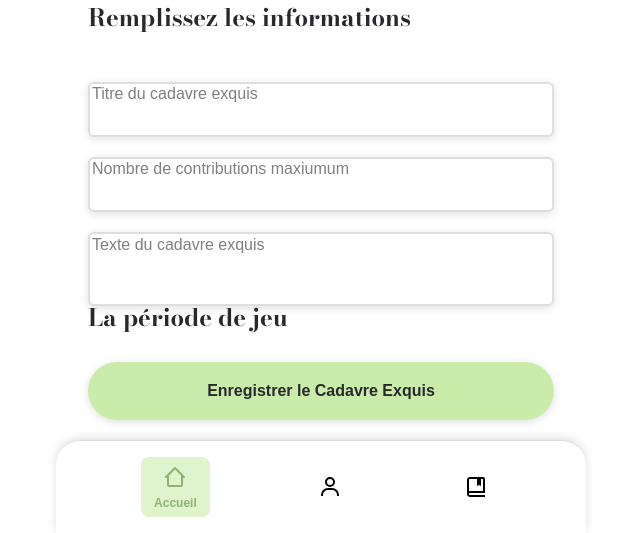
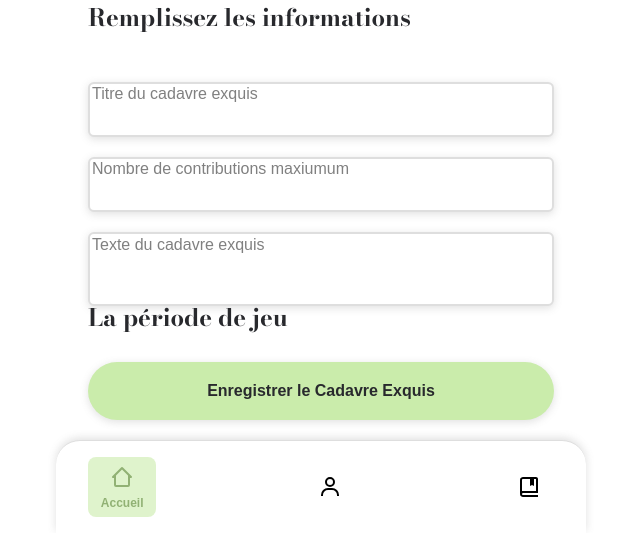
Before and after one commit to AkekoChan/loufok1.1, a PHP site: page /design/newCadavre.html in a window 1280 px wide. Shown: the part 267-800 px from the top of the page, without its empty margins (319-959 px from the left). Run offline with PHP 8.4, Linux system fonts and the light colour scheme; some web fonts are replaced.

Commit message:
fixing some css bugs

```diff
--- a/public/css/blocs/footer.css
+++ b/public/css/blocs/footer.css
@@ -12,8 +12,9 @@
 
 .footer__list {
   display: flex;
-  gap: 6rem;
-  justify-content: center;
+  /* gap: 6rem; */
+  /* justify-content: center; */
+  justify-content: space-between;
   align-items: center;
 }
 
--- a/public/css/main.css
+++ b/public/css/main.css
@@ -62,9 +62,11 @@ body {
   max-width: 530px;
   max-height: 100dvh;
   margin: 0 auto;
-  display: grid;
+  display: flex;
+  flex-direction: column;
+  /* display: grid;
   grid-template-columns: 1fr;
-  grid-template-rows: max-content 1fr max-content;
+  grid-template-rows: max-content 1fr max-content; */
 }
 
 h1,
```
